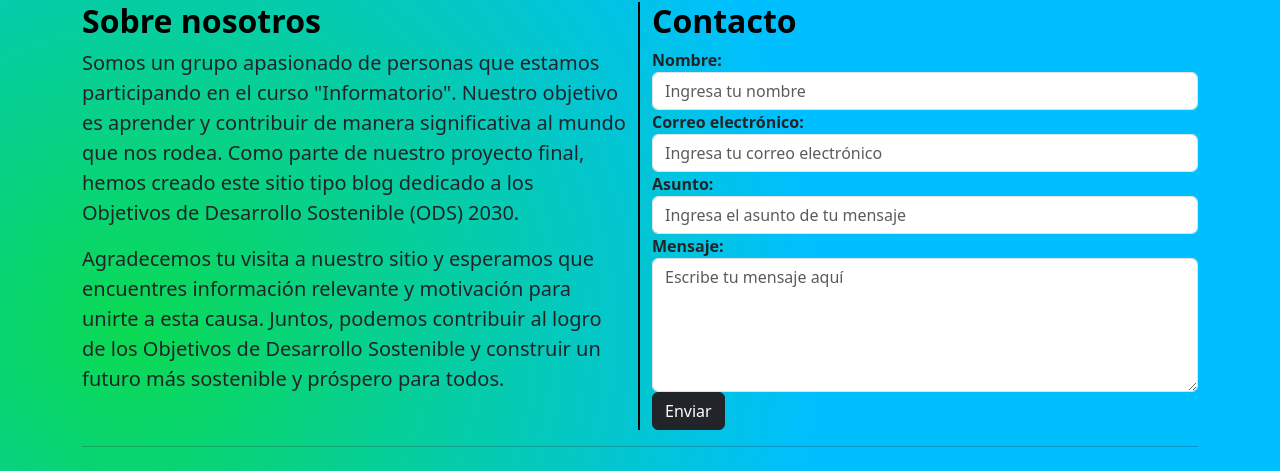
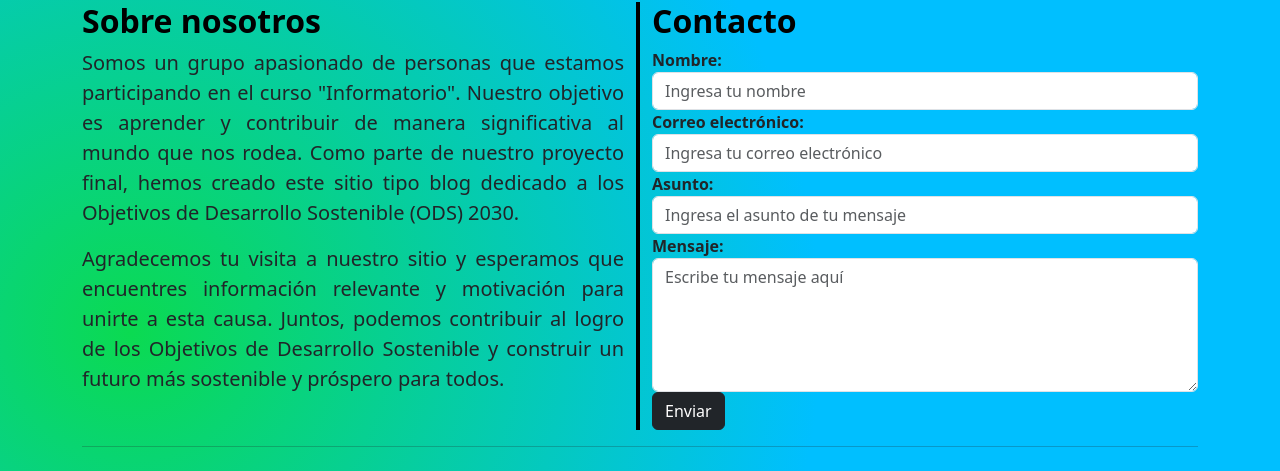
Before and after one commit to Saucedo-Gonzalo/ProyectoFinal-informatorio, a Django app: page /contacto/ in a window 1280 px wide. Shown: the part 58-529 px from the top of the page. Run offline with Django 4.2, Linux system fonts and the light colour scheme; some libraries are stand-ins or nearby versions.

Commit message:
corregi alineacion de sobre nosotros

```diff
--- a/repositorio/raiz/templates/contacto/contacto.html
+++ b/repositorio/raiz/templates/contacto/contacto.html
@@ -12,7 +12,7 @@
   <div class="container mt-5">
     <div class="row">
       <!-- Sobre nosotros -->
-      <div class="col-md-6" style="border-right: 2px solid #000000;">
+      <div class="col-md-6" style="text-align: justify; border-right: 4px solid #000000;">
         <h2>Sobre nosotros</h2>
         <p>Somos un grupo apasionado de personas que estamos participando en el curso "Informatorio". Nuestro objetivo es aprender y contribuir de manera significativa al mundo que nos rodea. Como parte de nuestro proyecto final, hemos creado este sitio tipo blog dedicado a los Objetivos de Desarrollo Sostenible (ODS) 2030.</p>
         <p>Agradecemos tu visita a nuestro sitio y esperamos que encuentres información relevante y motivación para unirte a esta causa. Juntos, podemos contribuir al logro de los Objetivos de Desarrollo Sostenible y construir un futuro más sostenible y próspero para todos.</p>
```
